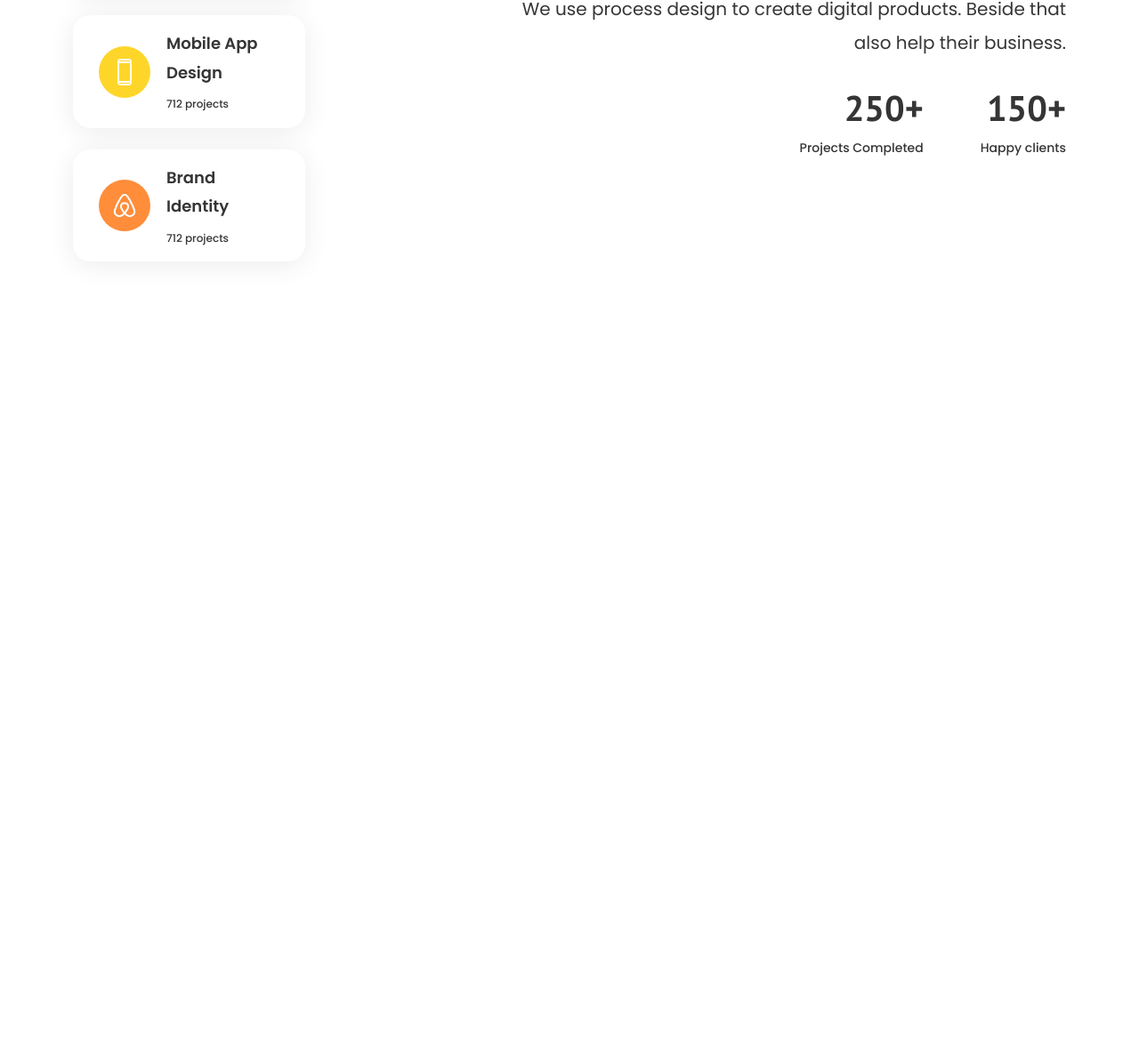
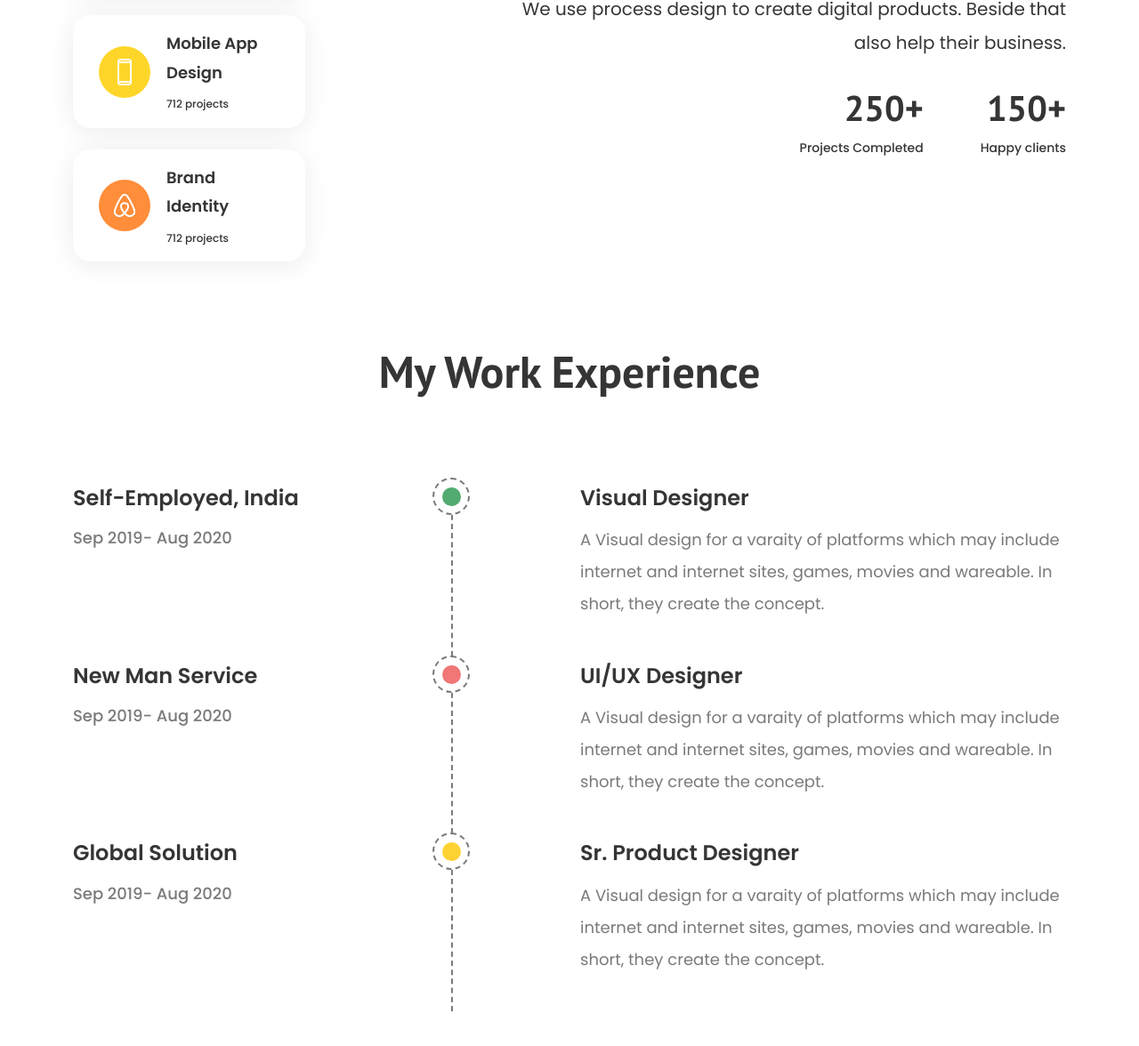
Before and after one commit to Arpanbarua/bootstrap-day-2-ashiqur, a plain HTML site: page index.html in a window 1280 px wide. Shown: the part 2404-3580 px from the top of the page at 89% size. Before the commit the page ends 2772 px from the top, so only its background shows below. Drawn offline with Linux system fonts and the light colour scheme; a web font is replaced by a local one.

Commit message:
Add files via upload

```diff
--- a/assets/css/responsive.css
+++ b/assets/css/responsive.css
@@ -194,11 +194,11 @@
     }
 
     #help .project .d-flex .col-xl-3 p
-{
+    {
 
-font-size: 16px;
+       font-size: 16px;
 
-}
+    }
 
     #help .col-xl-7 .contains
     {
@@ -219,6 +219,71 @@ font-size: 16px;
 
     /*-------- help css  ----------*/
 
+    /*-------- experience css ----------*/
+
+    #experience .row .title::before
+    {
+
+        top: 0;
+        left:-49px;
+
+    }
+
+
+
+    #experience .row .title::after
+    {
+        top: 10px;
+        left:-38px;
+    }
+
+
+
+    #experience .row .title
+    {
+        padding-bottom: 20px;
+    }
+
+    #experience .line
+    {
+        display: none;
+    }
+
+    #experience .container
+    {
+
+        padding: 0 20px;
+    }
+
+    #experience .container .row
+    {
+
+        padding: 0 20px 0 60px;
+
+        position: relative;
+    }
+
+    #experience .container .row::before
+    {
+        content: '';
+        position: absolute;
+        border-left: 2px dashed #7a7a7a;
+        top: 0;
+        left: 32px;
+        height: 100%;
+        width: 2px;
+
+    }
+
+
+    #experience .container .row .details
+    {
+        padding-bottom: 30px;
+    }
+
+
+
+    /*-------- experience css ----------*/
 
 
 }
--- a/assets/css/style.css
+++ b/assets/css/style.css
@@ -294,6 +294,7 @@
     color: #353535;
 
 }
+
 /*
 #cards .card-box img
 {
@@ -321,42 +322,36 @@
 
 /*-------- branding css ----------*/
 
-#branding
-{
+#branding {
     margin: 40px 0;
 }
 
-#branding .image
-{
+#branding .image {
     padding-top: 15px;
 }
 
 
-#branding .container
-{
+#branding .container {
     background: linear-gradient(130deg, #fc0 0%, #fff5cb 100%);
     border-radius: 30px;
 
 }
 
-#branding .contains
-{
+#branding .contains {
     margin-top: 20px;
     position: relative;
 
 }
 
 
-#branding .contains h4
-{
+#branding .contains h4 {
     font-family: var(--second-family);
     font-weight: 700;
     font-size: 44px;
     color: #353535;
 }
 
-#branding .contains p
-{
+#branding .contains p {
     font-family: var(--font-family);
     font-weight: 400;
     font-size: 18px;
@@ -368,8 +363,7 @@ width: 95%;
     margin: 21px 0 35px 0;
 }
 
-#branding .contains a
-{
+#branding .contains a {
     outline: 1px solid #000;
     border-radius: 20px;
     font-family: var(--font-family);
@@ -384,23 +378,20 @@ display: inline-block;
     margin-bottom: 30px;
 }
 
-#branding .contains a:hover
-{
+#branding .contains a:hover {
     background: #fff;
     outline: 1px solid black;
     color: #FF8D3A;
 
 }
 
-#branding .vector
-{
+#branding .vector {
     position: absolute;
     bottom: 50px;
     left: 210px;
 }
 
-#branding .shape
-{
+#branding .shape {
     position: absolute;
     top: -130px;
     right: 60px;
@@ -412,13 +403,11 @@ margin-bottom: 30px;
 
 /*-------- help css ----------*/
 
-#help
-{
+#help {
     padding: 50px 0;
 }
 
-#help .col-12 .d-flex
-{
+#help .col-12 .d-flex {
     box-shadow: 0 4px 30px 0 rgba(0, 0, 0, 0.08);
     background: #fff;
     border-radius: 20px;
@@ -426,32 +415,28 @@ padding: 16px 29px;
     margin-bottom: 24px;
 }
 
-#help .d-flex img:nth-child(1)
-{
+#help .d-flex img:nth-child(1) {
     padding: 13px;
     background-color: #55852F;
     border-radius: 50%;
 
 }
 
-#help .col-12:nth-child(2) img
-{
+#help .col-12:nth-child(2) img {
     background-color: #FED62A;
 
 }
 
-#help .col-12:nth-child(3) img
-{
+#help .col-12:nth-child(3) img {
     background-color: #FF8D3A;
 
 }
-#help .d-flex .details
-{
+
+#help .d-flex .details {
     padding-left: 18px;
 }
 
-#help .d-flex .details h4
-{
+#help .d-flex .details h4 {
     font-family: var(--font-family);
     font-weight: 600;
     font-size: 18px;
@@ -459,8 +444,7 @@ line-height: 180%;
     color: #353535;
 }
 
-#help .d-flex .details p
-{
+#help .d-flex .details p {
     font-family: var(--font-family);
     font-weight: 500;
     font-size: 12px;
@@ -469,13 +453,11 @@ color: #353535;
     margin-bottom: 0;
 }
 
-#help .col-xl-7 .contains
-{
+#help .col-xl-7 .contains {
     text-align: right;
 }
 
-#help .col-xl-7 .contains h4
-{
+#help .col-xl-7 .contains h4 {
     font-family: var(--second-family);
     font-weight: 700;
     font-size: 50px;
@@ -483,8 +465,8 @@ margin-bottom: 0;
     color: #353535;
     margin-bottom: 26px;
 }
-#help .col-xl-7 .contains p
-{
+
+#help .col-xl-7 .contains p {
     font-family: var(--font-family);
     font-weight: 400;
     font-size: 20px;
@@ -494,13 +476,11 @@ margin-bottom: 0;
 }
 
 
-#help .project
-{
+#help .project {
     margin-top: 30px;
 }
 
-#help .project .d-flex .col-xl-3 p
-{
+#help .project .d-flex .col-xl-3 p {
     font-family: var(--font-family);
     font-weight: 500;
     font-size: 14px;
@@ -509,8 +489,8 @@ color: #353535;
     margin-top: 9px;
     text-align: right;
 }
-#help .project .d-flex .col-xl-3 h4
-{
+
+#help .project .d-flex .col-xl-3 h4 {
     font-family: var(--second-family);
     font-weight: 700;
     font-size: 40px;
@@ -518,19 +498,131 @@ text-align: right;
     color: #353535;
 }
 
-#help .project .d-flex .col-xl-3:last-child
-{
+#help .project .d-flex .col-xl-3:last-child {
     padding-left: 40px;
 }
 
 
-#help .project .d-flex
+#help .project .d-flex {
+    text-align: right;
+}
+
+
+/*-------- help css ----------*/
+
+/*-------- experience css  ----------*/
+
+#experience
 {
-    text-align: right;
+    padding: 20px 0 48px 0;
+}
+
+#experience .heading h4 {
+    font-family: var(--second-family);
+    font-weight: 700;
+    font-size: 50px;
+    text-align: center;
+    color: #353535;
+    margin-bottom: 90px;
+}
+
+#experience .row .col-xl-3 h4 {
+    font-family: var(--font-family);
+    font-weight: 600;
+    font-size: 24px;
+    line-height: 180%;
+    color: #353535;
+}
+
+#experience .row .col-xl-3 p {
+    font-family: var(--font-family);
+    font-weight: 500;
+    font-size: 18px;
+    line-height: 180%;
+    color: #7a7a7a;
+}
+
+#experience .row .col-xl-6 p
+{
+    font-family: var(--font-family);
+font-weight: 400;
+font-size: 18px;
+line-height: 200%;
+color: #7a7a7a;
+}
+
+#experience .row .col-xl-6 h4
+{
+    font-family: var(--font-family);
+font-weight: 600;
+font-size: 24px;
+line-height: 180%;
+color: #353535;
+}
+
+
+#experience .row .title
+{
+    position: relative;
+    padding-bottom: 100px;
+}
+
+#experience .row .title::before
+{
+    content: "";
+    position: absolute;
+    stroke-width: 2px;
+    height: 42px;
+    width: 42px;
+    border: 2px dashed #7A7A7A ;
+    border-radius: 50%;
+    top: -1px;
+    right: -173px;
+    background: #fff;
+    z-index: 2;
+}
+
+#experience .row .title::after
+{
+    content: "";
+    position: absolute;
+    height: 21px;
+    width: 21px;
+    background: #52AB70 ;
+    top: 10px;
+    right: -163px;
+    border-radius: 50%;
+    z-index: 3;
+}
+
+#experience .service .title::after
+{
+    background: #F17676;
+}
+
+#experience .solution .title::after
+{
+    background: #FFD233;
 }
 
 
 
 
 
-/*-------- help css ----------*/
+
+
+#experience .line
+{
+    position: absolute;
+    width: 2px;
+    height: 100%;
+    border-right: 2px dashed #7a7a7a;
+    top: 0;
+    right: -154px;
+
+}
+
+
+
+
+/*-------- experience css  ----------*/
--- a/index.html
+++ b/index.html
@@ -1,5 +1,6 @@
 <!DOCTYPE html>
 <html lang="en">
+
 <head>
   <meta charset="UTF-8">
   <meta name="viewport" content="width=device-width, initial-scale=1.0">
@@ -8,7 +9,9 @@
   <!-- fonts css -->
   <link rel="preconnect" href="https://fonts.googleapis.com">
   <link rel="preconnect" href="https://fonts.gstatic.com" crossorigin>
-    <link href="https://fonts.googleapis.com/css2?family=Baloo+Da+2:wght@400..800&family=PT+Sans:ital,wght@0,400;0,700;1,400;1,700&family=Poppins:ital,wght@0,100;0,200;0,300;0,400;0,500;0,600;0,700;0,800;0,900;1,100;1,200;1,300;1,400;1,500;1,600;1,700;1,800;1,900&family=Potta+One&display=swap" rel="stylesheet">
+  <link
+    href="https://fonts.googleapis.com/css2?family=Baloo+Da+2:wght@400..800&family=PT+Sans:ital,wght@0,400;0,700;1,400;1,700&family=Poppins:ital,wght@0,100;0,200;0,300;0,400;0,500;0,600;0,700;0,800;0,900;1,100;1,200;1,300;1,400;1,500;1,600;1,700;1,800;1,900&family=Potta+One&display=swap"
+    rel="stylesheet">
 
   <!-- bootstrap css -->
   <link rel="stylesheet" href="./assets/css/bootstrap.min.css">
@@ -17,6 +20,7 @@
   <!-- responsive css -->
   <link rel="stylesheet" href="./assets/css/responsive.css">
 </head>
+
 <body>
 
   <!-- ===== navigation bar section start   ===== -->
@@ -26,7 +30,8 @@
       <a class="navbar-brand" href="#">
         <img src="./assets/images/ASHIKUR.png" alt="logo">
       </a>
-          <button class="navbar-toggler" type="button" data-bs-toggle="offcanvas" data-bs-target="#offcanvasRight" aria-controls="offcanvasRight">
+      <button class="navbar-toggler" type="button" data-bs-toggle="offcanvas" data-bs-target="#offcanvasRight"
+        aria-controls="offcanvasRight">
         <!-- <span class="navbar-toggler-icon"></span> -->
         <span class="bar"><iconify-icon icon="ri:side-bar-fill" width="24" height="24"></iconify-icon></span>
       </button>
@@ -155,7 +160,9 @@
         </div>
         <div class="col-xl-6 mt-3 contains order-lg-1 order-0">
           <h4>About Me</h4>
-          <p>With 10 years experience as a professional Web developer, I have acquired the skills and knowledge necessary to make your project a success. I enjoy every step of the design process, from discussion and collaboration.</p>
+          <p>With 10 years experience as a professional Web developer, I have acquired the skills and knowledge
+            necessary to make your project a success. I enjoy every step of the design process, from discussion and
+            collaboration.</p>
           <a href="#">See More</a>
         </div>
       </div>
@@ -202,7 +209,8 @@
         </div>
         <div class="col-xl-6 contains order-0 order-lg-1">
           <h4>Branding</h4>
-          <p>Lorem ipsum dolor sit amet, consectetur adipiscing elit. Amet ornare id faucibus nunc fusce tellus scelerisque adipiscing lorem. Mollis tortor, mattis urna imperdiet.</p>
+          <p>Lorem ipsum dolor sit amet, consectetur adipiscing elit. Amet ornare id faucibus nunc fusce tellus
+            scelerisque adipiscing lorem. Mollis tortor, mattis urna imperdiet.</p>
           <a href="#">See Project</a>
           <img src="./assets/images/Vector.png" alt="vector" class="img-fluid vector">
           <img src="./assets/images/Ellipse 56.png" alt="ellipse" class="img-fluid shape">
@@ -257,7 +265,8 @@
         <div class="col-xl-7 order-lg-1 order-0">
           <div class="contains">
             <h4>What Do I Help?</h4>
-          <p>I will help you with finding a solution and solve your problems. We use process design to create digital products. Beside that also help their business.</p>
+            <p>I will help you with finding a solution and solve your problems. We use process design to create digital
+              products. Beside that also help their business.</p>
           </div>
 
           <div class="project">
@@ -284,6 +293,58 @@
 
   </section>
 
+  <section id="experience">
+    <div class="container">
+      <div class="heading">
+        <h4>My Work Experience</h4>
+      </div>
+
+      <div class="row justify-content-between">
+        <div class="col-xl-3 title">
+          <h4>Self-Employed, India</h4>
+          <p>Sep 2019- Aug 2020</p>
+
+          <div class="line"></div>
+        </div>
+        <div class="col-xl-6 details">
+          <h4>Visual Designer</h4>
+          <p>A Visual design for a varaity of platforms which may include internet and internet sites, games, movies and
+            wareable. In short, they create the concept. </p>
+        </div>
+
+      </div>
+
+      <div class="row justify-content-between service">
+          <div class="col-xl-3 title">
+              <h4>New Man Service</h4>
+              <p>Sep 2019- Aug 2020</p>
+              <div class="line"></div>
+          </div>
+          <div class="col-xl-6 details">
+              <h4>UI/UX Designer</h4>
+              <p>A Visual design for a varaity of platforms which may include internet and internet sites, games, movies and wareable. In short, they create the concept. </p>
+          </div>
+
+      </div>
+
+
+      <div class="row justify-content-between solution">
+          <div class="col-xl-3 title ">
+              <h4>Global Solution</h4>
+              <p>Sep 2019- Aug 2020</p>
+              <div class="line"></div>
+          </div>
+          <div class="col-xl-6 details">
+              <h4>Sr. Product Designer</h4>
+              <p>A Visual design for a varaity of platforms which may include internet and internet sites, games, movies and wareable. In short, they create the concept. </p>
+          </div>
+
+      </div>
+
+
+    </div>
+  </section>
+
 
   <!-- ICONIFY JS -->
   <script src="https://cdn.jsdelivr.net/npm/iconify-icon@2.3.0/dist/iconify-icon.min.js"></script>
@@ -291,4 +352,5 @@
   <!-- Bootstrap JS -->
   <script src="./assets/js/bootstrap.bundle.min.js"></script>
 </body>
+
 </html>
```
Lines whose indentation alone changed are shown as unchanged.
